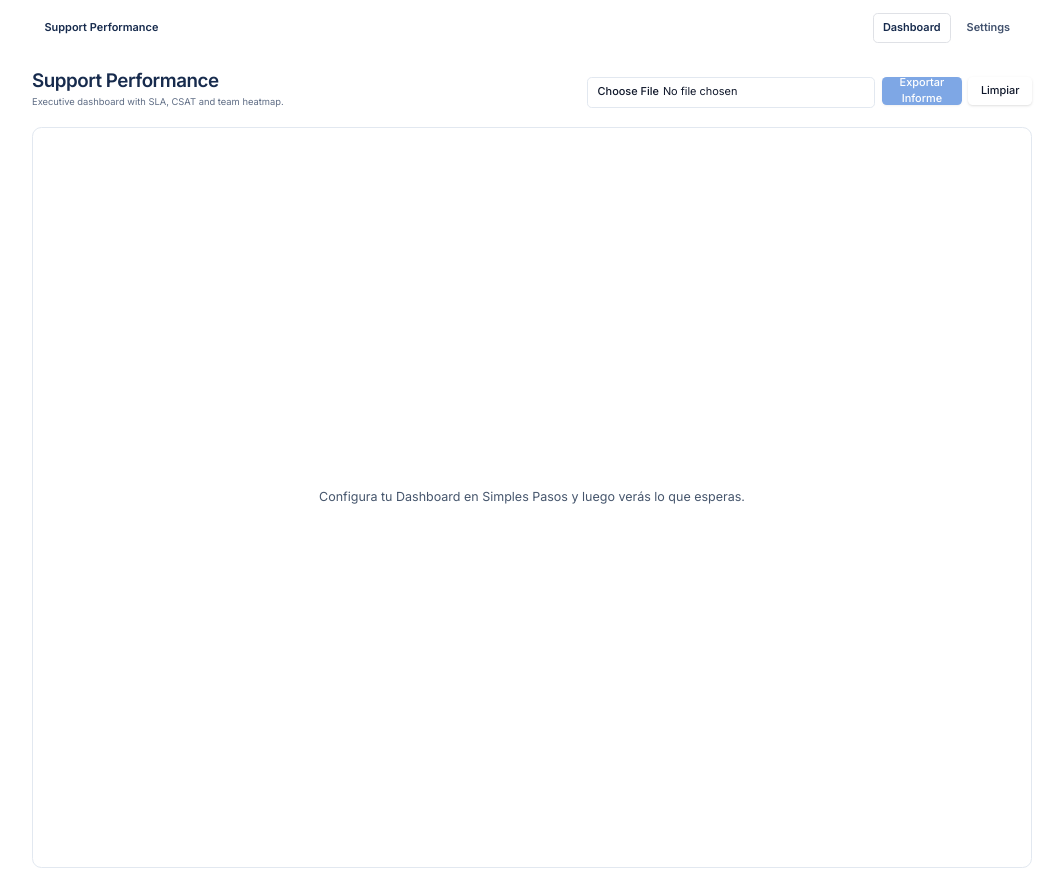
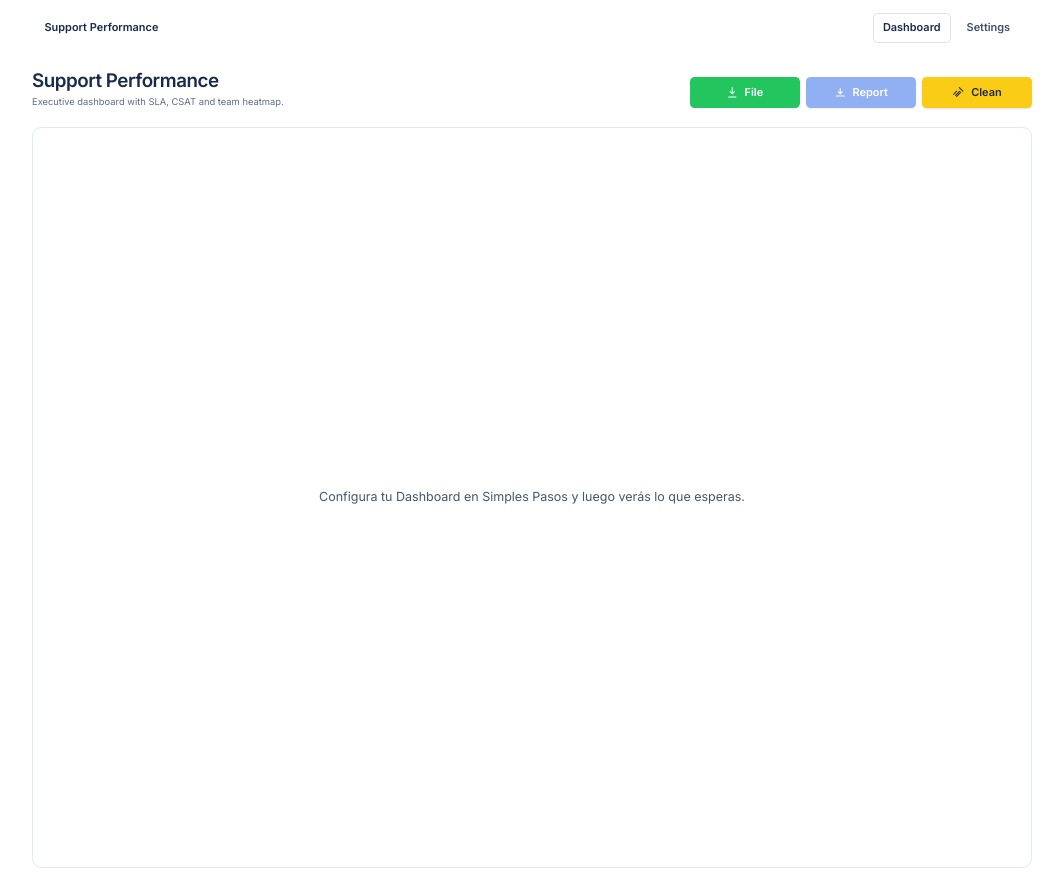
Before and after one commit to ravelli-czy/dashboard-care-teams, a React (Vite) app: page / in a window 1280 px wide. Shown: the whole page, without its empty margins (108-1171 px from the left). Built offline with nearby package versions, Linux system fonts and the light colour scheme.

Commit message:
Actualizar botones de acciones en header

```diff
--- a/src/pages/Dashboard.tsx
+++ b/src/pages/Dashboard.tsx
@@ -2191,19 +2191,35 @@ const tppHealth = (() => {
             </div>
           </div>
 
-          <div className="flex flex-col sm:flex-row gap-2">
-            <Input
+          <div className="flex flex-wrap gap-2">
+            <label
+              className="inline-flex h-10 min-w-[110px] cursor-pointer items-center justify-center gap-2 rounded-md px-3 text-sm font-semibold text-white"
+              style={{ backgroundColor: "#22C55E" }}
+            >
+              <svg aria-hidden="true" className="h-4 w-4" viewBox="0 0 24 24" fill="none">
+                <path
+                  d="M12 3v12m0 0l4-4m-4 4l-4-4M5 21h14"
+                  stroke="currentColor"
+                  strokeWidth="2"
+                  strokeLinecap="round"
+                  strokeLinejoin="round"
+                />
+              </svg>
+              File
+              <input
                 type="file"
                 accept=".csv,text/csv"
+                className="hidden"
                 onChange={(e) => {
                   const f = e.target.files && e.target.files[0];
                   if (f) onFile(f);
                 }}
               />
+            </label>
 
             <Button
-              className="text-white"
-              style={{ backgroundColor: UI.primary }}
+              className="h-10 min-w-[110px] px-3 text-sm font-semibold text-white"
+              style={{ backgroundColor: "#2563EB" }}
               disabled={exporting || !filtered.length}
               onClick={async () => {
                 setExporting(true);
@@ -2261,11 +2277,37 @@ const tppHealth = (() => {
                 }
               }}
             >
-              {exporting ? "Exportando…" : "Exportar Informe"}
+              <span className="inline-flex items-center gap-2">
+                <svg aria-hidden="true" className="h-4 w-4" viewBox="0 0 24 24" fill="none">
+                  <path
+                    d="M12 5v10m0 0l4-4m-4 4l-4-4M4 19h16"
+                    stroke="currentColor"
+                    strokeWidth="2"
+                    strokeLinecap="round"
+                    strokeLinejoin="round"
+                  />
+                </svg>
+                {exporting ? "Report…" : "Report"}
+              </span>
             </Button>
 
-            <Button variant="outline" onClick={clearAll}>
-              Limpiar
+            <Button
+              className="h-10 min-w-[110px] px-3 text-sm font-semibold text-[#1F2937]"
+              style={{ backgroundColor: "#FACC15" }}
+              onClick={clearAll}
+            >
+              <span className="inline-flex items-center gap-2">
+                <svg aria-hidden="true" className="h-4 w-4" viewBox="0 0 24 24" fill="none">
+                  <path
+                    d="M3 16l6-6m-2 8l8-8m2 2L9 20m5-17l7 7"
+                    stroke="currentColor"
+                    strokeWidth="2"
+                    strokeLinecap="round"
+                    strokeLinejoin="round"
+                  />
+                </svg>
+                Clean
+              </span>
             </Button>
           </div>
         </div>
```
Lines whose indentation alone changed are shown as unchanged.
